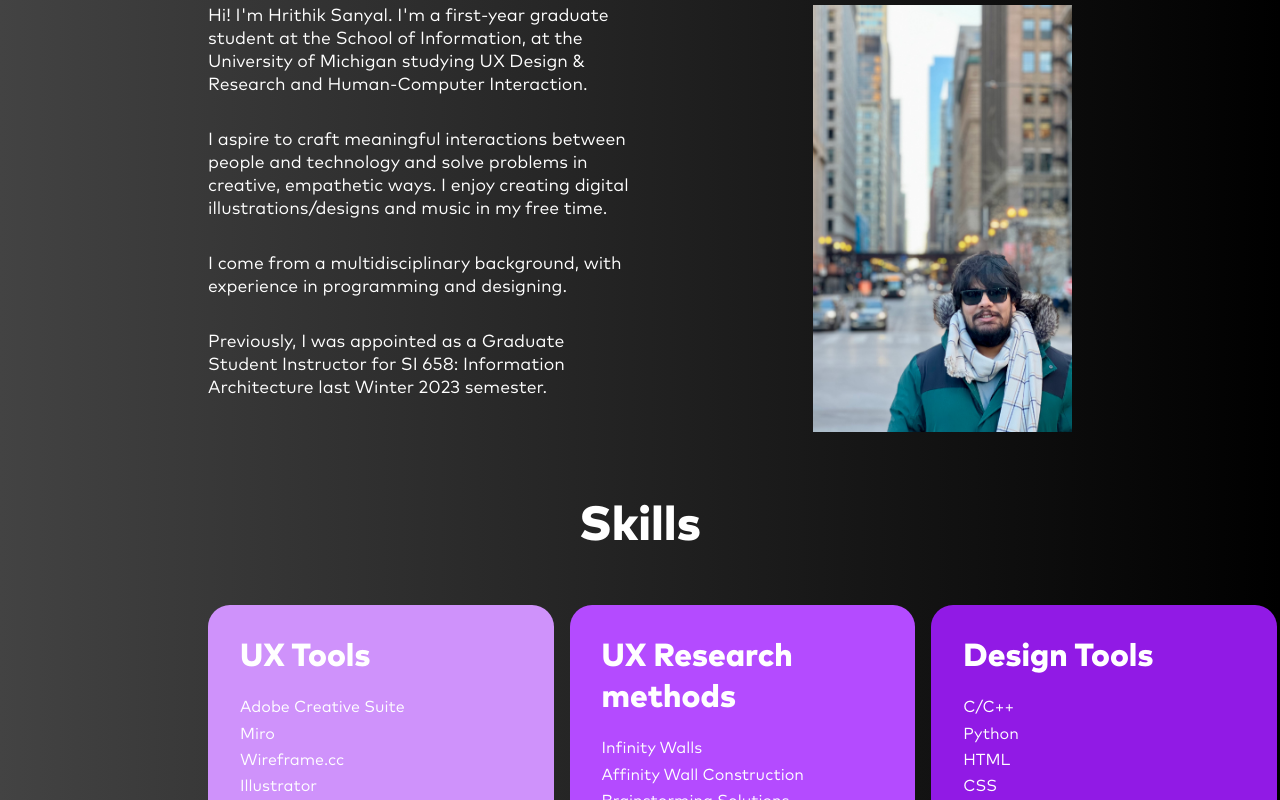
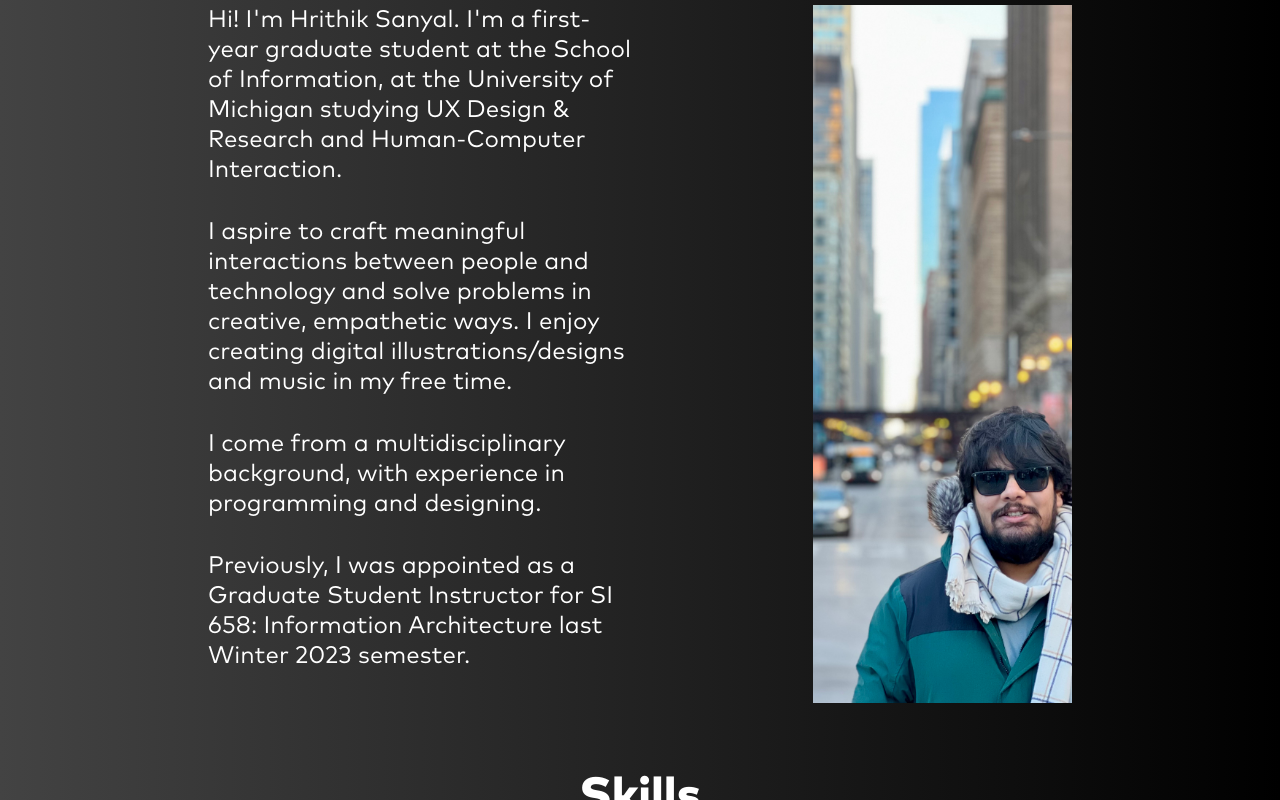
Before and after one commit to iamhtk/portfolio_2023, a Next.js app: page /about in a window 1280 px wide. Shown: the part 280-1080 px from the top of the page. Built offline with nearby package versions, Linux system fonts and the light colour scheme.

Commit message:
done dona done done

```diff
--- a/src/styles/About.module.scss
+++ b/src/styles/About.module.scss
@@ -95,7 +95,7 @@
           flex-direction: column;
           p {
             padding-bottom: 2rem;
-            font-size: 1.1rem;
+            font-size: 1.5rem;
             width: 70%;
           }
         }
@@ -128,6 +128,14 @@
           .skillCard {
             padding: 2rem;
             background-color: #cf92fb;
+          //   background: radial-gradient(
+          //   120deg,
+          //   #1a7fd8,
+          //   #53acfa,
+          //   #ffffff,
+          //   #ff00f7,
+          //   #de02d7,
+          // );
             border-radius: 22px;
             display: flex;
             flex-direction: column;
@@ -140,7 +148,7 @@
               color: #ffffff;
             }
             p {
-              font-size: 1rem;
+              font-size: 1.2rem;
               font-weight: 400;
               padding-top: 0.4rem;
             }
```
Also changed, not shown: src/Shared/Data.js (+16 -13 lines).
